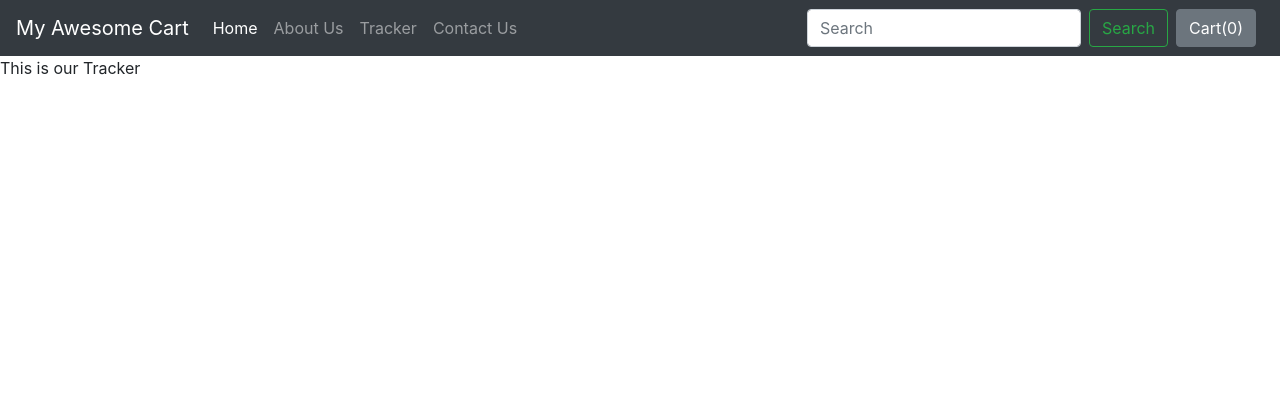
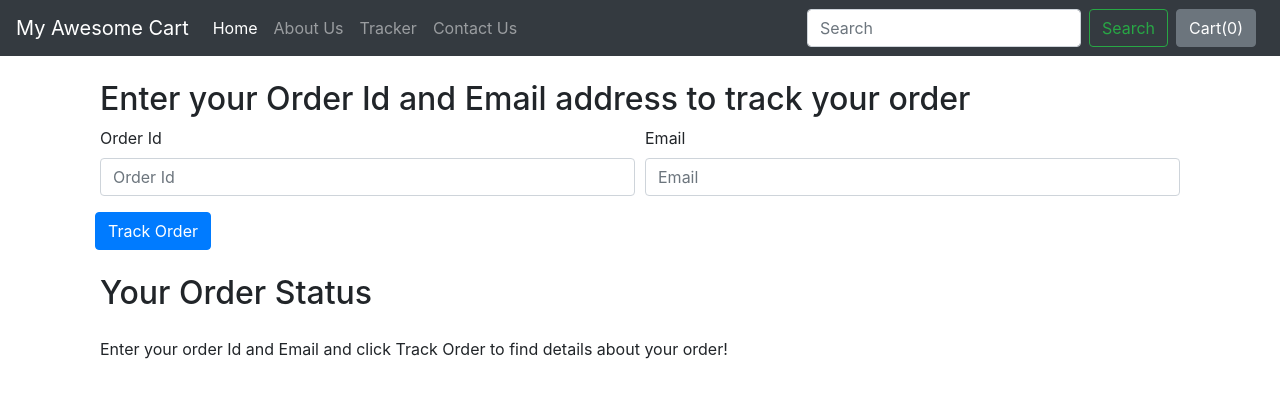
Before and after one commit to mnityesh28/E-Commerce, a Django app: page /shop/tracker in a window 1280 px wide. Shown: the top 398 px of the page. Run offline with Django 3.2, Linux system fonts and the light colour scheme; some libraries are stand-ins or nearby versions.

Commit message:
Added Order Tracker for Customers

```diff
--- a/shop/templates/shop/basic.html
+++ b/shop/templates/shop/basic.html
@@ -56,7 +56,9 @@ sagittis lacus vel augue laoreet rutrum faucibus.">
 
     <!-- Optional JavaScript -->
     <!-- jQuery first, then Popper.js, then Bootstrap JS -->
-    <script src="https://code.jquery.com/jquery-3.3.1.slim.min.js" integrity="sha384-q8i/X+965DzO0rT7abK41JStQIAqVgRVzpbzo5smXKp4YfRvH+8abtTE1Pi6jizo" crossorigin="anonymous"></script>
+    <script src="https://code.jquery.com/jquery-3.3.1.js"
+     integrity="sha256-2Kok7MbOyxpgUVvAk/HJ2jigOSYS2auK4Pfzbm7uH60="
+     crossorigin="anonymous"></script>
     <script src="https://cdnjs.cloudflare.com/ajax/libs/popper.js/1.14.6/umd/popper.min.js" integrity="sha384-wHAiFfRlMFy6i5SRaxvfOCifBUQy1xHdJ/yoi7FRNXMRBu5WHdZYu1hA6ZOblgut" crossorigin="anonymous"></script>
     <script src="https://stackpath.bootstrapcdn.com/bootstrap/4.2.1/js/bootstrap.min.js" integrity="sha384-B0UglyR+jN6CkvvICOB2joaf5I4l3gm9GU6Hc1og6Ls7i6U/mkkaduKaBhlAXv9k" crossorigin="anonymous"></script>
     {% block js %} {% endblock %}
--- a/shop/templates/shop/tracker.html
+++ b/shop/templates/shop/tracker.html
@@ -1,4 +1,67 @@
 {% extends 'shop/basic.html' %}
-
-{% block title%} Tracker{% endblock %}
-{% block body %} This is our Tracker {% endblock %}
+{% block title%} My Awesome Cart Tracker{% endblock %}
+{% block body %}
+<div class="container">
+    <div class="col my-4">
+        <h2>Enter your Order Id and Email address to track your order</h2>
+        <form method="post" action="#" id="trackerForm">{% csrf_token %}
+            <div class="form-row">
+                <div class="form-group col-md-6">
+                    <label for="inputname">Order Id</label>
+                    <input type="text" class="form-control" id="orderId" name="orderId" placeholder="Order Id">
+                </div>
+                <div class="form-group col-md-6">
+                    <label for="inputEmail4">Email</label>
+                    <input type="email" class="form-control" id="email" name="email" placeholder="Email">
+                </div>
+                <button type="submit" class="btn btn-primary">Track Order</button>
+            </div>
+    </div>
+    <div class="col my-4">
+        <h2>Your Order Status</h2>
+        <div class="my-4">
+            <ul class="list-group" id="items">
+            	Enter your order Id and Email and click Track Order to find details about your order!
+            </ul>
+        </div>
+    </div>
+</div>
+{% endblock %}
+{% block js %}
+<script>
+$('#trackerForm').submit(function(event) {
+    $('#items').empty();
+    var formData = {
+        'orderId': $('input[name=orderId]').val(),
+        'email': $('input[name=email]').val(),
+        'csrfmiddlewaretoken': $('input[name=csrfmiddlewaretoken]').val()
+    };
+    $.ajax({
+            type: 'POST',
+            url: '/shop/tracker/',
+            data: formData,
+            encode: true
+        })
+        .done(function(data) {
+            console.log(data)
+            updates = JSON.parse(data);
+            if (updates.length > 0 & updates != {}) {
+                for (i = 0; i < updates.length; i++) {
+                    let text = updates[i]['text'];
+                    let time = updates[i]['time'];
+                    mystr = `<li class="list-group-item d-flex justify-content-between align-items-center">
+                    ${text}
+                    <span class="badge badge-primary badge-pill">${time}</span>
+                </li>`
+                    $('#items').append(mystr);
+                }
+            } else {
+            	mystr = `<li class="list-group-item d-flex justify-content-between align-items-center">
+                    Sorry, We are not able to fetch this order id and email. Make sure to type correct order Id and email</li>`
+            	$('#items').append(mystr);
+            }
+        });
+    event.preventDefault();
+});
+</script>
+{% endblock %}
--- a/shop/views.py
+++ b/shop/views.py
@@ -1,12 +1,9 @@
 from django.shortcuts import render
 from .models import Products, Contact, Orders,OrderUpdate
 from math import ceil
+import json
 # import the logging library
-import logging
 
-# Get an instance of a logger
-logger = logging.getLogger(__name__)
-# Create your views here.
 from django.http import HttpResponse
 
 def index(request):
@@ -44,8 +41,23 @@ def contact(request):
     return render(request, 'shop/contact.html')
 
 def tracker(request):
-    return render(request, 'shop/tracker.html')
-
+    if request.method=="POST":
+        orderId=request.POST.get('orderId','')
+        email=request.POST.get('email','')
+        try:
+            order=Orders.objects.filter(order_id=orderId,email=email)
+            if len(order)>0:
+                update=OrderUpdate.objects.filter(order_id=orderId)
+                updates=[]
+                for item in update:
+                    updates.append({'text': item.update_desc, 'time':item.timestamp})
+                    response=json.dumps(updates,default=str)
+                return HttpResponse(response)
+            else:
+                return HttpResponse('{}')
+        except Exception as e:
+            return HttpResponse('{}')
+    return render(request,'shop/tracker.html')
 def search(request):
     return render(request, 'shop/search.html')
 
```
Also changed, not shown: db.sqlite3.
